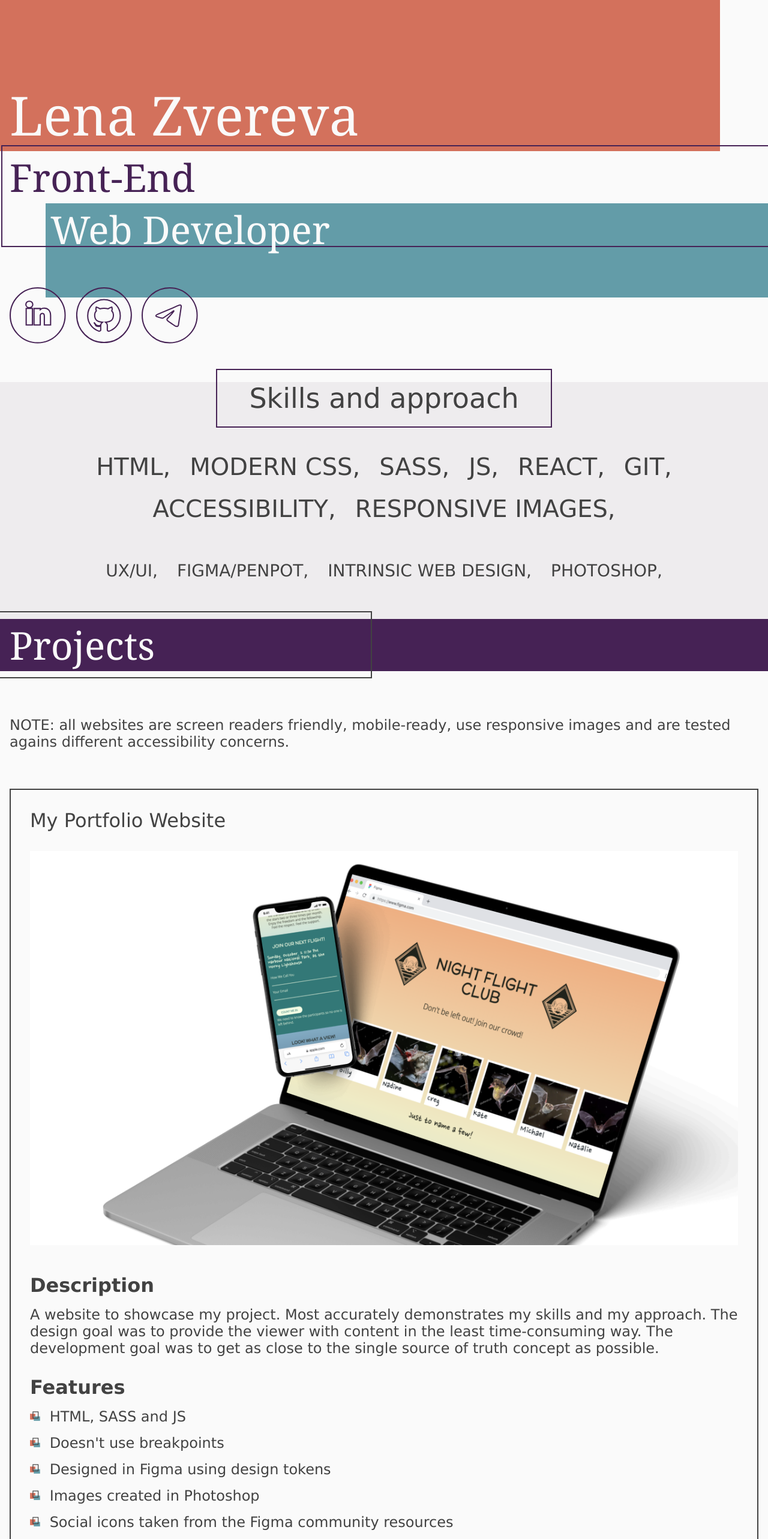
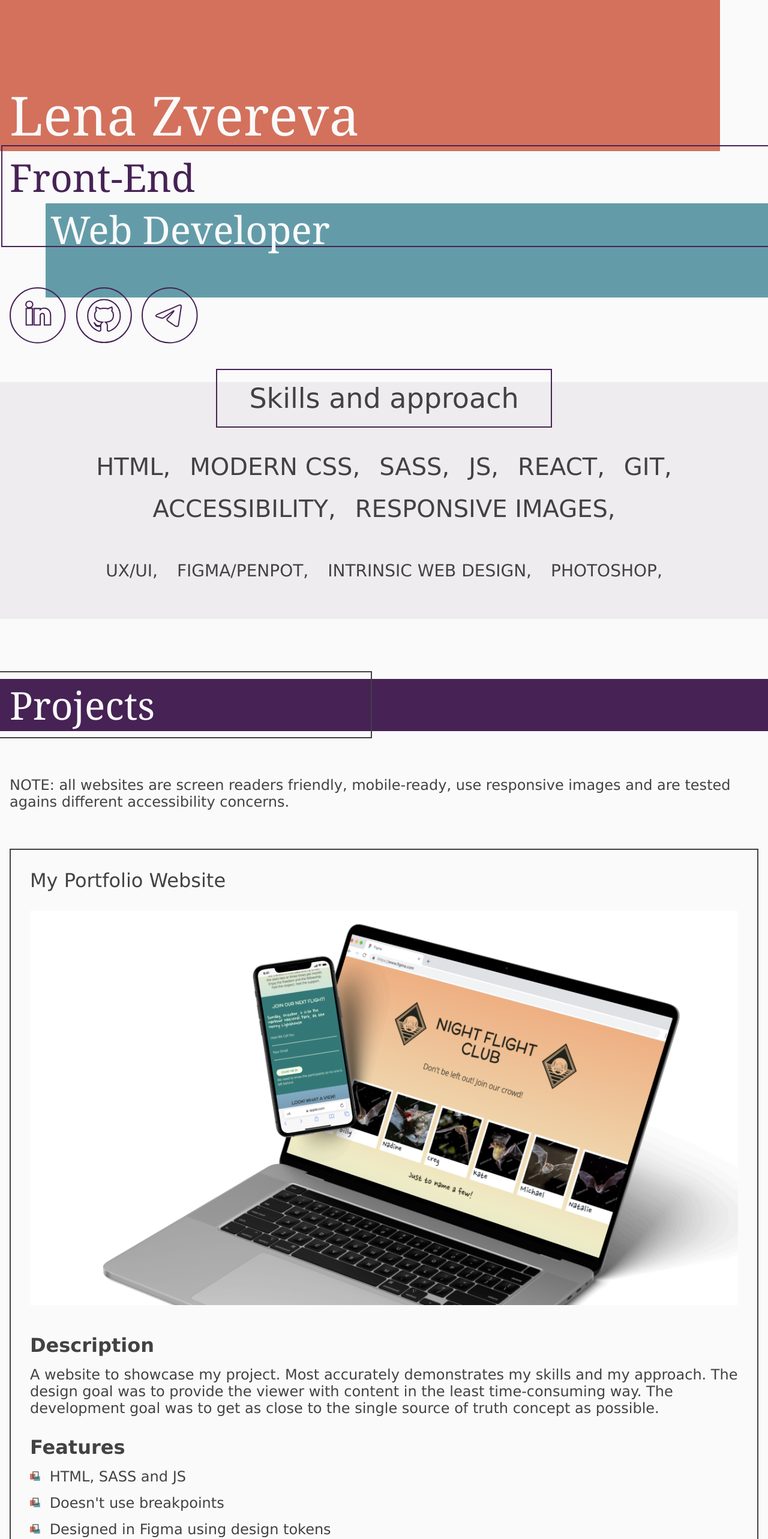
Before and after one commit to zverolen/project-portfolio, a React (Vite) app: page / in a window 1280 px wide. Shown: the top 2566 px of the page at 60% size. Built offline with nearby package versions, Linux system fonts and the light colour scheme; a web font is replaced by a local one.

Commit message:
Update styles

```diff
--- a/src/styles/sections.css
+++ b/src/styles/sections.css
@@ -185,6 +185,10 @@
 
   .skills ul:nth-of-type(2) li {
     font-size: var(--secondary-skill-font-size);
+  }
+
+  .projects {
+    padding-block: var(--projects-padding-top) var(--projects-padding-bottom);
   }
 
   .projects > div:nth-child(1) {
--- a/src/styles/tokens.css
+++ b/src/styles/tokens.css
@@ -95,8 +95,8 @@
 
   --buttonPadding: 0.2857142857em;
 
-  --aboutPaddingAbs: calc(100 / 16 * 1rem);
-  --aboutPaddingRel: 11.1111111111vw;
+  --sectionPaddingAbs: calc(100 / 16 * 1rem);
+  --sectionPaddingRel: 11.1111111111vw;
 
   --aboutImageMin: calc(100 / 16 * 1rem);
   --aboutImageIdeal: 20vw;
@@ -123,6 +123,7 @@
   /* Sizing */
   --site-width: min(var(--siteWidthMin), 100vw - 2rem);
   --border-width: min(var(--frameBorderMin), var(--frameBorderMax));
+  --section-padding: min(var(--sectionPaddingAbs), var(--sectionPaddingRel));
 
   --header-padding: var(--about-gap);
 
@@ -134,13 +135,15 @@
   --skills-gap-min: var(--skills-padding-bottom-min);
   --skills-gap-max: var(--skills-padding-bottom-max);
 
+  --projects-padding-top: var(--section-padding);
+  --projects-padding-bottom: min(var(--skills-padding-bottom-min), var(--skills-padding-bottom-max));
   --projects-gap: min(var(--projectsGapMin), var(--projectsGapMax));
   --project-features-gap: min(var(--projectFeaturesGapMin), var(--projectFeaturesGapMax));
   --project-bullet-size: max(var(--projectBulletSizeMin), var(--projectBulletSizeMax));
 
   --button-outline-offset: var(--gap-I);
 
-  --about-padding: min(var(--aboutPaddingAbs), var(--aboutPaddingRel));
+  --about-padding: var(--section-padding);
   --about-image-size: clamp(var(--aboutImageMin), var(--aboutImageIdeal), var(--aboutImageMax));
   --about-gap: min(var(--aboutImgMarginAbs), var(--aboutImgMarginRel));
   --about-text-gap: min(var(--aboutTextGapAbs), var(--aboutTextGapRel));
```
